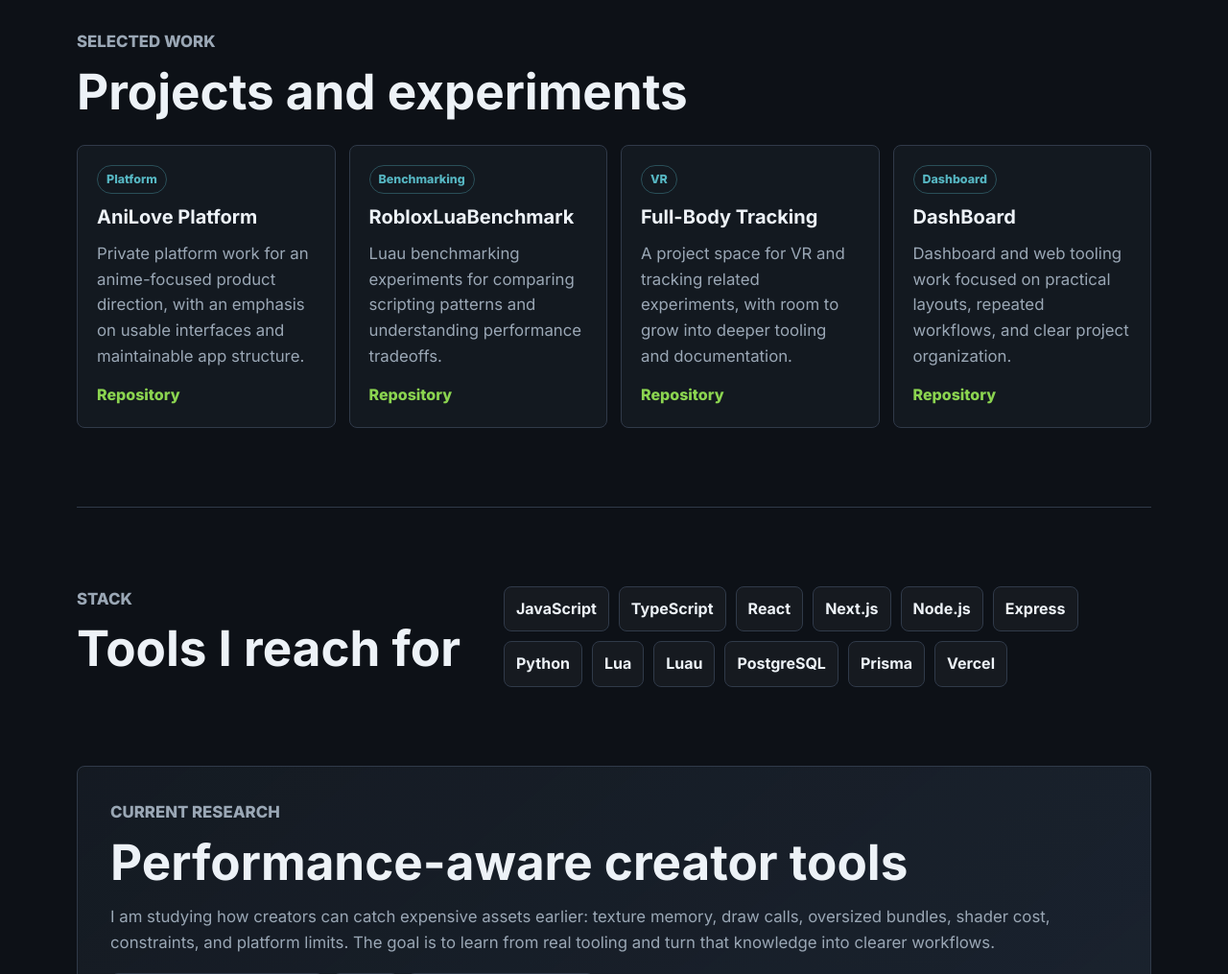
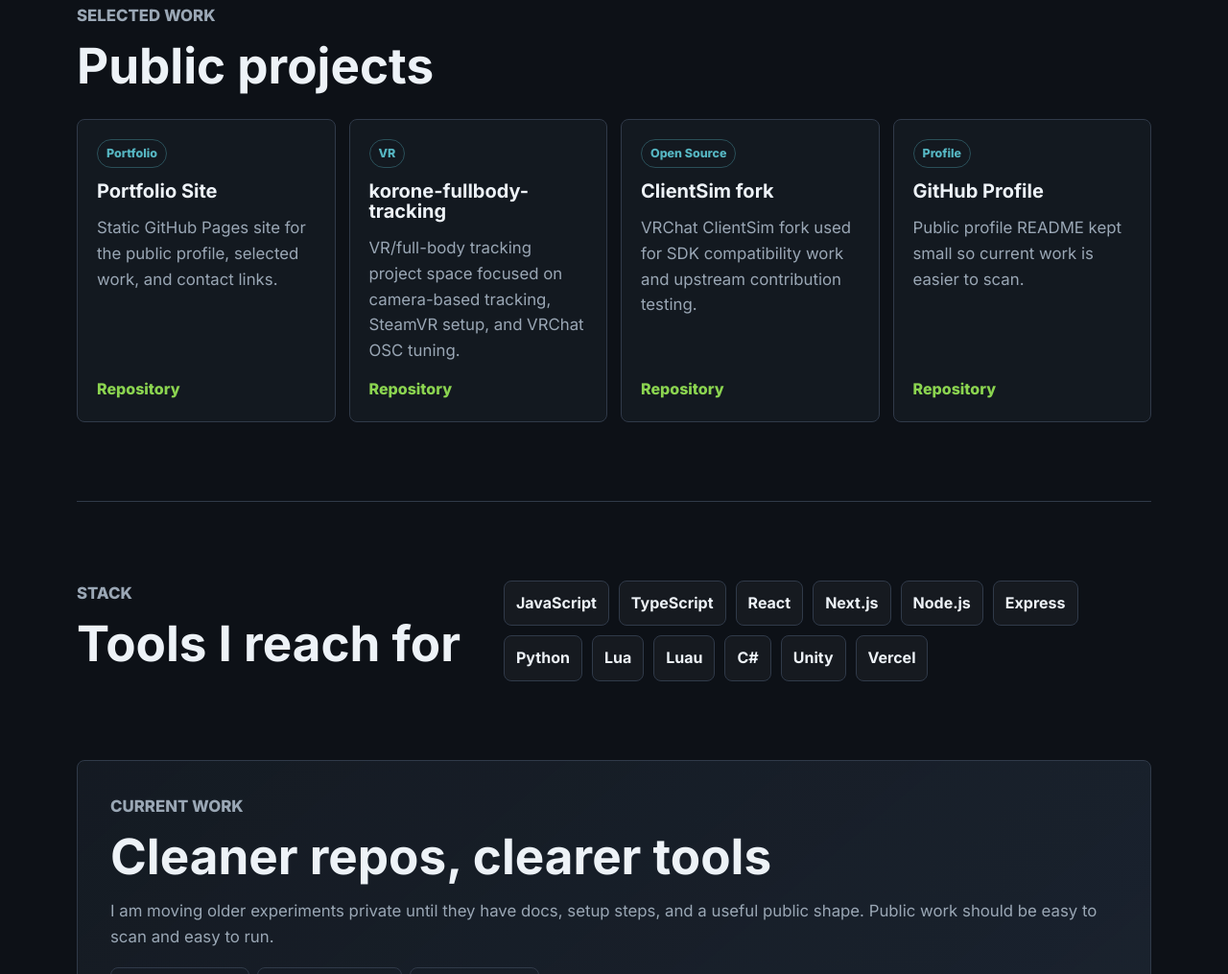
Before and after one commit to FxckingAngel/FxckingAngel.github.io, a plain HTML site: page index.html in a window 1280 px wide. Shown: the part 1785-2800 px from the top of the page at 96% size. Drawn offline with Linux system fonts and the light colour scheme.

Commit message:
Update portfolio projects

```diff
--- a/index.html
+++ b/index.html
@@ -3,7 +3,7 @@
 <head>
   <meta charset="utf-8" />
   <meta name="viewport" content="width=device-width, initial-scale=1" />
-  <meta name="description" content="Mika, also known as FxckingAngel, is a full-stack developer building web apps, dashboards, automation tools, and creative software experiments." />
+  <meta name="description" content="Mika, also known as FxckingAngel, builds web apps, dashboards, automation tools, and creator tooling." />
   <title>Mika | FxckingAngel</title>
   <link rel="preconnect" href="https://fonts.googleapis.com" />
   <link rel="preconnect" href="https://fonts.gstatic.com" crossorigin />
@@ -30,7 +30,7 @@
         <p class="eyebrow">Full-stack developer</p>
         <h1>Mika builds practical software for web, automation, dashboards, and creator tools.</h1>
         <p class="hero-text">
-          I turn ideas into working products with clean structure, readable code, and a bias toward shipping useful things.
+          I like projects with clear structure, readable code, useful docs, and a reason to exist beyond my own machine.
         </p>
         <div class="actions">
           <a class="button primary" href="https://github.com/FxckingAngel?tab=repositories">View GitHub</a>
@@ -41,51 +41,51 @@
         <img src="https://avatars.githubusercontent.com/u/70914843?v=4" alt="Mika GitHub avatar" />
         <div class="profile-panel">
           <span class="status-dot"></span>
-          <span>Building cleaner projects and better docs</span>
+          <span>Cleaning up public projects and building better docs</span>
         </div>
       </div>
     </section>
 
     <section id="about" class="section narrow">
       <p class="eyebrow">About</p>
-      <h2>Developer, builder, and constant learner.</h2>
+      <h2>Builder first. Tooling, web, and VR around that.</h2>
       <p>
-        I work across full-stack web apps, Discord tools, dashboards, automation, media projects, and scripting experiments. I like software that feels clear: simple navigation, sensible data flow, useful documentation, and code that future me can understand.
+        I work across full-stack web apps, Discord tools, dashboards, automation, scripting projects, and small utilities. The common thread is simple: make the thing work, make it readable, then make it easier for someone else to understand.
       </p>
       <p>
-        VRChat and Unity optimization are current research interests, especially memory use, asset budgets, and creator tooling. They are part of a broader focus on building better software and improving project quality across my work.
+        My public GitHub is intentionally smaller now. Projects stay public when they have clear docs, active work, or something useful to show.
       </p>
     </section>
 
     <section id="work" class="section">
       <div class="section-heading">
         <p class="eyebrow">Selected Work</p>
-        <h2>Projects and experiments</h2>
+        <h2>Public projects</h2>
       </div>
       <div class="project-grid">
         <article class="project-card">
-          <span class="project-tag">Platform</span>
-          <h3>AniLove Platform</h3>
-          <p>Private platform work for an anime-focused product direction, with an emphasis on usable interfaces and maintainable app structure.</p>
-          <a href="https://github.com/FxckingAngel/AniLove-platform">Repository</a>
-        </article>
-        <article class="project-card">
-          <span class="project-tag">Benchmarking</span>
-          <h3>RobloxLuaBenchmark</h3>
-          <p>Luau benchmarking experiments for comparing scripting patterns and understanding performance tradeoffs.</p>
-          <a href="https://github.com/FxckingAngel/RobloxLuaBenchmark">Repository</a>
+          <span class="project-tag">Portfolio</span>
+          <h3>Portfolio Site</h3>
+          <p>Static GitHub Pages site for the public profile, selected work, and contact links.</p>
+          <a href="https://github.com/FxckingAngel/FxckingAngel.github.io">Repository</a>
         </article>
         <article class="project-card">
           <span class="project-tag">VR</span>
-          <h3>Full-Body Tracking</h3>
-          <p>A project space for VR and tracking related experiments, with room to grow into deeper tooling and documentation.</p>
+          <h3>korone-fullbody-tracking</h3>
+          <p>VR/full-body tracking project space focused on camera-based tracking, SteamVR setup, and VRChat OSC tuning.</p>
           <a href="https://github.com/FxckingAngel/korone-fullbody-tracking">Repository</a>
         </article>
         <article class="project-card">
-          <span class="project-tag">Dashboard</span>
-          <h3>DashBoard</h3>
-          <p>Dashboard and web tooling work focused on practical layouts, repeated workflows, and clear project organization.</p>
-          <a href="https://github.com/FxckingAngel/DashBoard">Repository</a>
+          <span class="project-tag">Open Source</span>
+          <h3>ClientSim fork</h3>
+          <p>VRChat ClientSim fork used for SDK compatibility work and upstream contribution testing.</p>
+          <a href="https://github.com/FxckingAngel/ClientSim">Repository</a>
+        </article>
+        <article class="project-card">
+          <span class="project-tag">Profile</span>
+          <h3>GitHub Profile</h3>
+          <p>Public profile README kept small so current work is easier to scan.</p>
+          <a href="https://github.com/FxckingAngel/FxckingAngel">Repository</a>
         </article>
       </div>
     </section>
@@ -105,22 +105,22 @@
         <span>Python</span>
         <span>Lua</span>
         <span>Luau</span>
-        <span>PostgreSQL</span>
-        <span>Prisma</span>
+        <span>C#</span>
+        <span>Unity</span>
         <span>Vercel</span>
       </div>
     </section>
 
     <section class="section focus-panel">
-      <p class="eyebrow">Current Research</p>
-      <h2>Performance-aware creator tools</h2>
+      <p class="eyebrow">Current Work</p>
+      <h2>Cleaner repos, clearer tools</h2>
       <p>
-        I am studying how creators can catch expensive assets earlier: texture memory, draw calls, oversized bundles, shader cost, constraints, and platform limits. The goal is to learn from real tooling and turn that knowledge into clearer workflows.
+        I am moving older experiments private until they have docs, setup steps, and a useful public shape. Public work should be easy to scan and easy to run.
       </p>
       <div class="resource-links">
-        <a href="https://creators.vrchat.com/avatars/avatar-optimizing-tips/">VRChat Optimization Tips</a>
-        <a href="https://github.com/bdunderscore/ndmf">NDMF</a>
-        <a href="https://github.com/rurre/PumkinsAvatarTools">Pumkin's Avatar Tools</a>
+        <a href="https://github.com/FxckingAngel/FxckingAngel">Profile README</a>
+        <a href="https://github.com/FxckingAngel/korone-fullbody-tracking">Korone Tracking</a>
+        <a href="https://github.com/FxckingAngel/ClientSim">ClientSim Fork</a>
       </div>
     </section>
   </main>
@@ -128,7 +128,7 @@
   <footer id="contact" class="site-footer">
     <div>
       <p class="eyebrow">Contact</p>
-      <h2>Let us build something clean.</h2>
+      <h2>Build the thing. Make it readable.</h2>
     </div>
     <div class="footer-links">
       <a href="https://github.com/FxckingAngel">GitHub</a>
```
